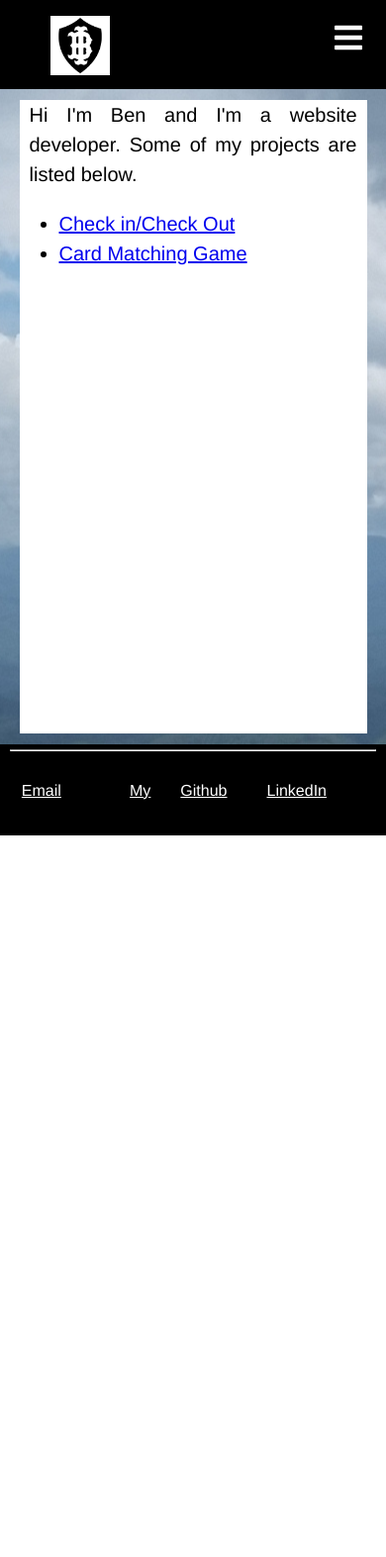
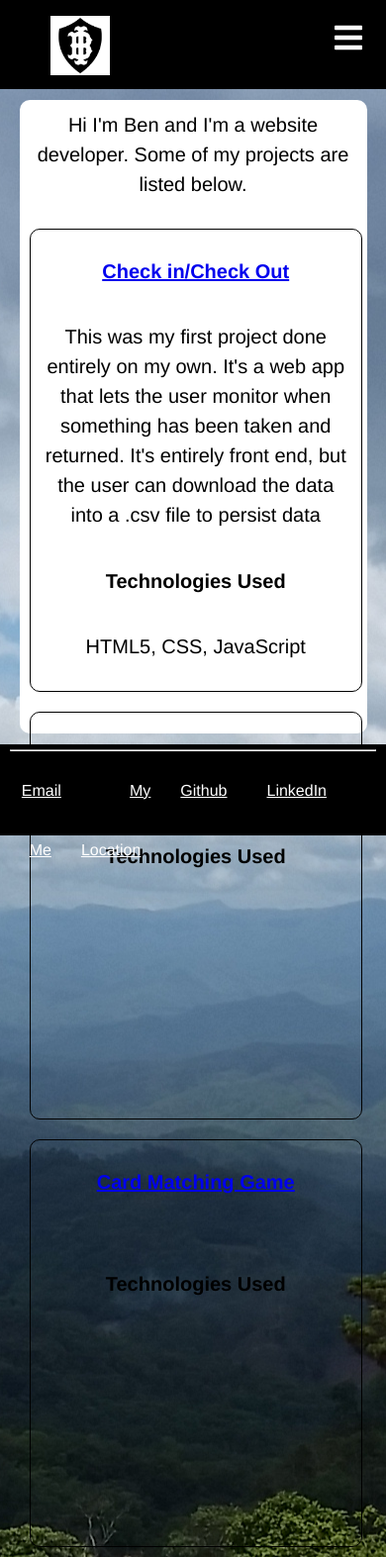
Before and after one commit to bsevcik/portfolioWebsite, a PHP site: page /projects/ in a window 390 px wide. Shown: the whole page at 99% size. Before the commit the page ends 844 px from the top, so only its background shows below. Run offline with PHP 8.4, Linux system fonts and the light colour scheme; some libraries are stand-ins or nearby versions.

Commit message:
Added responsive cards w/ content and hid some links

```diff
--- a/index.css
+++ b/index.css
@@ -20,16 +20,44 @@
     margin: 4em auto;
     font-size: 20px;
     line-height: 30px;
-    text-align: justify;
     margin: 100px auto 100px auto;
     background: white;
     opacity: 1;
     transition: 1s;
     min-height: 40rem;
 }
-main > p {
-    opacity: 1;
+section {
     margin: 10px;
+    /* display: flex; */
+}
+section > p {
+    margin: 10px 0 10px 0;
+    /* opacity: 1; */
+    /* margin: 10px; */
+}
+section h4 {
+    text-align: center;
+}
+section > div:nth-child(2), section div:nth-child(3), section div:nth-child(4) {
+    width: 270px;
+    min-height: 410px;
+    float: left;
+    border: 1px solid black;
+    border-radius: 10px;
+    padding: 0 9px 0 9px;
+    margin: 0 10px 10px 10px;
+    /* justify-self: center; */
+}
+section p:first-of-type, section p:last-of-type {
+    width: 100%;
+    text-align: center;
+    padding-top: 10px;
+    padding-bottom: 10px;
+    clear: both;
+    /* align-self: flex-start; */
+}
+section > p:last-of-type {
+    /* align-self: flex-end; */
 }
 .logo {
     position: fixed;
@@ -47,22 +75,10 @@
     justify-content: center;
     transition: 1s;
 }
-footer {
-    position: fixed;
-    bottom: 0;
-    left: 0;
-    background: #000;
-    width: 100%;
-    height: 92px;
-    line-height: 60px;
-    min-width: 840px;
-    /* display: flex;
-    justify-content: center; */
-    /* transition: 1s; */
-}
-footer hr, footer ul li, footer a {
-    margin: 5px 10px 5px 10px;
-    color: #fff;
+.disabled {
+    display: none;
+    width: 0;
+    height: 0;
 }
 nav img {
     height: 60px;
@@ -101,7 +117,7 @@
 }
 a[href^="tel:"]:before {
     content: "\260E";
-/*    display: block;*/
+    /*    display: block;*/
     margin-right: 0.5em;
 }
 .menu-icon {
@@ -115,8 +131,45 @@
     color: #fff;
     display: none;
 }
-
-@media(max-width: 786px) {
+footer {
+    position: fixed;
+    bottom: 0;
+    left: 0;
+    background: #000;
+    width: 100%;
+    height: 92px;
+    line-height: 60px;
+    min-width: 840px;
+    /* display: flex;
+    justify-content: center; */
+    /* transition: 1s; */
+}
+footer hr, footer ul li, footer a {
+    margin: 5px 10px 5px 10px;
+    color: #fff;
+}
+@media(max-width: 1075px) {
+    section div:nth-child(2), section div:nth-child(3) {
+        width: 45%;
+        float: left;
+    }
+    section div:nth-child(4) {
+        clear: both;
+        width: 95%;
+    }
+}
+@media(max-width: 930px){
+    section > div:nth-child(2), section > div:nth-child(3), section > div:nth-child(4) {
+        width: 95%;
+        text-align: center;
+        padding: 0 10px 0 10px;
+        margin: 10px auto 10px auto;
+    }
+}
+@media(max-width: 800px) {
+    main {
+        border-radius: 10px;
+    }
     nav, footer {
         position: fixed;
         width: 100%;
--- a/projects/index.html
+++ b/projects/index.html
@@ -28,27 +28,41 @@
             <div class="menu">
                 <ul>
                     <li><a href="/index.html">Home</a></li>
+                    <li><a href="/projects/">Projects</a></li>
                     <li><a class="nav-link disabled" href="/aboutme/">About</a></li>
-                    <li><a href="/projects/">Projects</a></li>
                     <li><a class="nav-link disabled" href="/blog/">Blog</a></li>
                     <li><a class="nav-link disabled" href="/contact/">Contact</a></li>
                 </ul>
             </div>
         </nav>
         </header>
-        <main>
+<main>
+    <section>
         <p>
             Hi I'm Ben and I'm a website developer. Some of my projects are listed below.
         </p>
-        <ul>
-            <li>
-                <a href="/projects/badgecheckout">Check in/Check Out</a>
-            </li>
-            <li>
-                <a href="/projects/cardmatchinggame">Card Matching Game</a>
-            </li>
-        </ul>
-        </main>
+
+                <div>
+                    <h4><a href="/projects/badgecheckout">Check in/Check Out</a></h4>
+                    <p>This was my first project done entirely on my own. It's a web app that lets the user monitor when something has been taken and returned. It's entirely front end, but the user can download the data into a .csv file to persist data</p>
+                    <h4>Technologies Used</h4>
+                    <p>HTML5, CSS, JavaScript</p>
+                </div>
+                <div>
+                    <h4><a href="/projects/vectacorp/">Vecta Corp</a></h4>
+                    <p></p>
+                    <h4>Technologies Used</h4>
+                    <p></p>
+                </div>
+                <div>
+                    <h4><a href="/projects/cardmatchinggame">Card Matching Game</a></h4>
+                    <p></p>
+                    <h4>Technologies Used</h4>
+                    <p></p>
+                </div>
+
+    </section>
+</main>
     </div>
 </body>
 <footer>
```
Also changed, not shown: index.html (+13 -4 lines), contact/index.html (indentation only).
